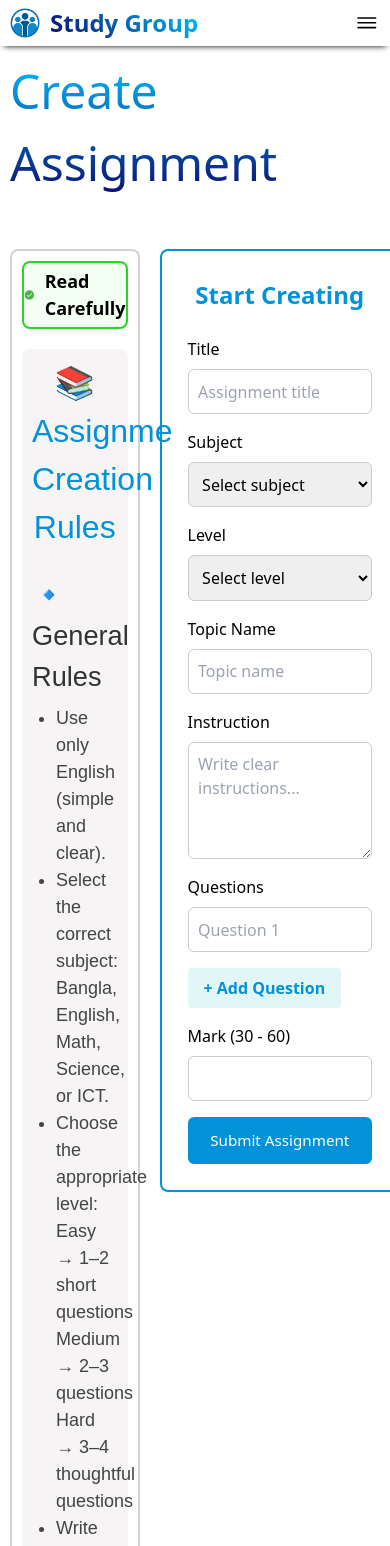
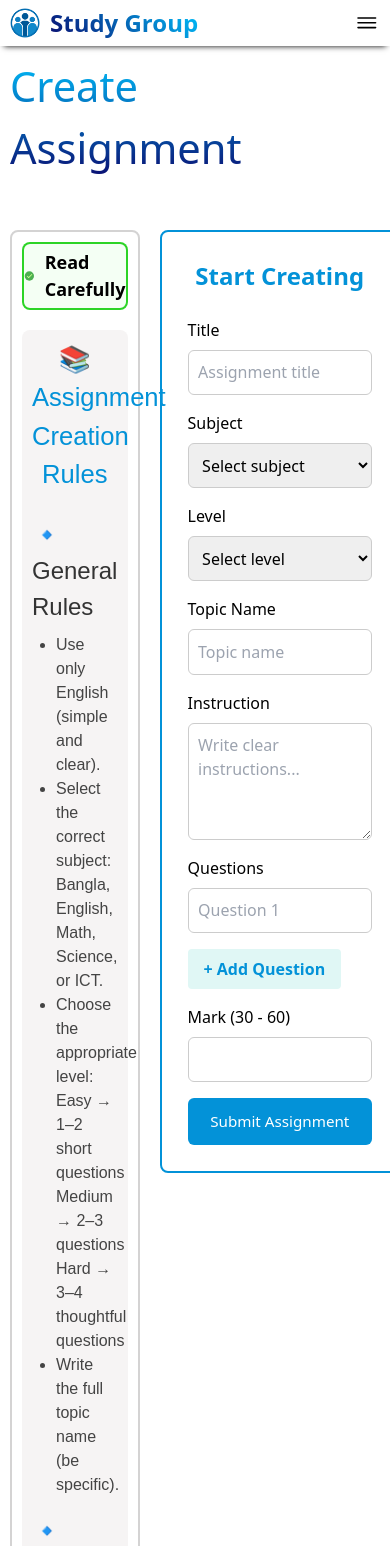
Before and after one commit to shsobur/Study-Group-Client, a React (Vite) app: page /create-assignments in a window 390 px wide. Shown: the top 1546 px of the page. Built offline with nearby package versions, Linux system fonts and the light colour scheme; no server answers.

Commit message:
Basic responsive style added on create assignment

```diff
--- a/src/Layouts/Pages/CreateAssign/CreateAssign.css
+++ b/src/Layouts/Pages/CreateAssign/CreateAssign.css
@@ -55,7 +55,7 @@
   border: 2px solid #0ece07de;
 }
 
-/* GPT style__ */
+/* Role content style__ */
 
 .assign_role_container {
   margin-top: 20px;
@@ -173,3 +173,48 @@
     font-size: 0.95rem;
   }
 }
+
+/* Responsive style__ */
+
+@media screen and (max-width: 1536px) {
+  .create_assign_title h1 {
+    font-size: 2.6rem;
+  }
+
+  .assign_role_title {
+    font-size: 1.6rem;
+  }
+
+  .assign_role_subtitle {
+    font-size: 1.5rem;
+  }
+
+  .assign_role_list {
+    font-size: 16px;
+  }
+}
+
+
+@media screen and (max-width: 1280px) {
+
+}
+
+
+@media screen and (max-width: 1024px) {
+
+}
+
+
+@media screen and (max-width: 768px) {
+
+}
+
+
+@media screen and (max-width: 640px) {
+
+}
+
+
+@media screen and (max-width: 475px) {
+
+}
--- a/src/Layouts/Pages/CreateAssign/CreateAssign.jsx
+++ b/src/Layouts/Pages/CreateAssign/CreateAssign.jsx
@@ -1,6 +1,6 @@
-import { FcOk } from "react-icons/fc";
 import "./CreateAssign.css";
 import { useState } from "react";
+import { FcOk } from "react-icons/fc";
 
 const CreateAssign = () => {
   const [questions, setQuestions] = useState([""]);
@@ -24,6 +24,7 @@ const CreateAssign = () => {
           </div>
 
           <div className="create_assign_parent_container">
+
             <div className="create_assign_left_container">
               <div className="warning_container">
                 <FcOk /> Read Carefully
```
